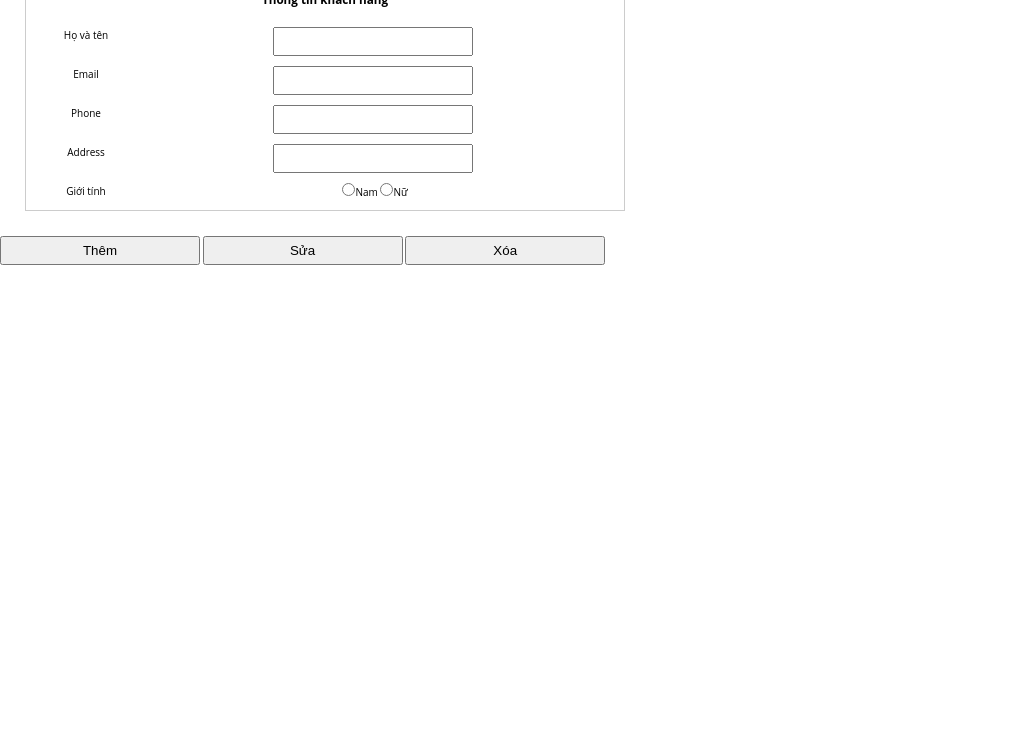
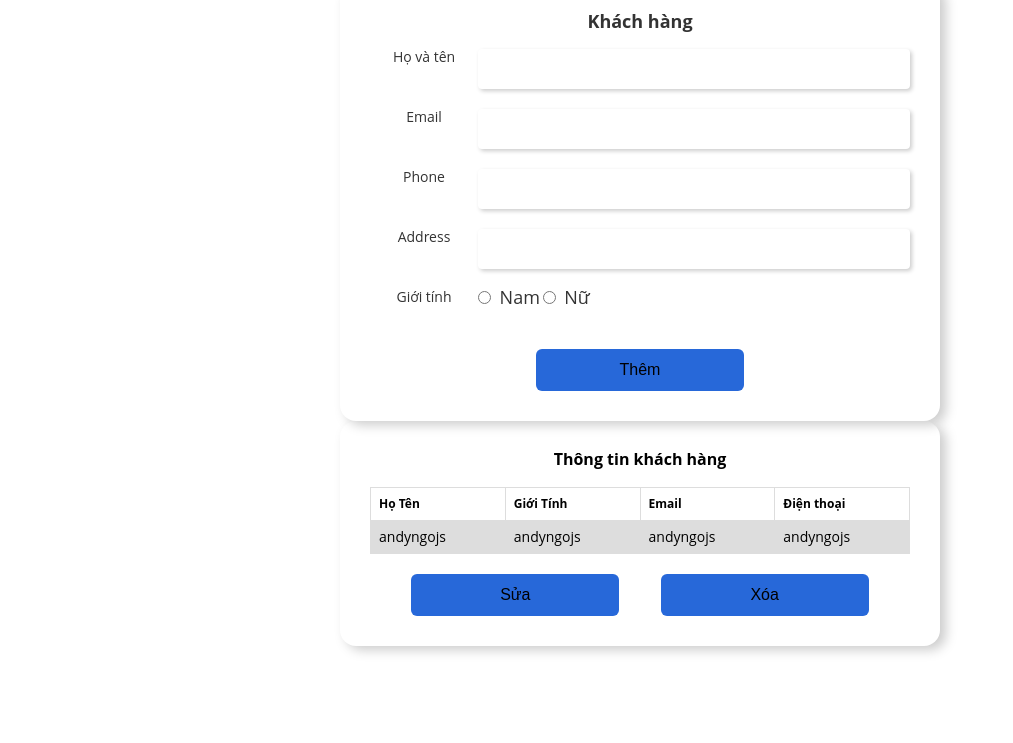
Before and after one commit to tranmanhduc-mg/oop, a plain HTML site: page index.html in a window 1280 px wide. Shown: the part 81-824 px from the top of the page, without its empty margins (0-1013 px from the left). Before the commit the page ends 800 px from the top, so only its background shows below. Drawn offline with Linux system fonts and the light colour scheme.

Commit message:
feat: added style and js

```diff
--- a/css/styles.css
+++ b/css/styles.css
@@ -21,42 +21,150 @@
   line-height: 1.6rem;
   scroll-behavior: smooth;
 }
-  body{
-      padding: 0px;
-      margin: 0px;
+
+body {
+  width: 100vw;
+  height: 100vh;
+  overflow-x: hidden;
 }
-  .text-heading{
+
+.app {
+  height: 100%;
+}
+
+.header {
   text-align: center;
-      margin-top: 20px;
+  height: 4rem;
+  margin-top: 2.4rem;
+}
+
+.text-heading {
   font-size: 35px;
+  line-height: 100%;
 }
-  .form-customer{
+
+.input-customer {
+  display: flex;
+  flex-direction: column;
+  justify-content: center;
+  align-items: center;
+}
+
+.form-customer {
   width: 600px;
-    border: 1px solid #ccc;
-    margin: 25px;
-    padding: 10px;
+  padding: 30px;
+
+  background-color: #fff;
+  box-shadow: 6px 4px 12px #ccc;
+
+  border-radius: 1.6rem;
 }
-.info-customer{
+
+.form-customer h3 {
+  font-size: 1.8rem;
+  color: #333;
+  text-align: center;
+}
+
+.info-customer {
   padding: 0px;
   margin-top: 0px;
   margin-bottom: 20px;
 }
-.form-customer label{
-    width: 100px;
-    float: left;
+
+.form-control {
+  display: flex;
 }
-.form-customer input[type="text"],button{
-    margin-bottom: 10px;
-    width: 200px;
-    padding: 5px;
+
+.form-customer label {
+  font-size: 1.4rem;
+  color: #333;
+
+  width: 20%;
+  height: 40px;
+  text-align: center;
 }
- .form-customer{
-    text-align: center;
+.form-customer input[type="text"] {
+  padding: 6px 12px;
+  margin-bottom: 2rem;
+  height: 40px;
+  flex: 1;
 
+  border: none;
+  outline: none;
+  border-radius: 0.4rem;
+  box-shadow: 2px 2px 4px #ccc;
 }
-.error{
-    color: red;
-    margin-left: 5px;
-    font-family: 'Times New Roman', Times, serif;
-    font-size: 12px;
+
+.form-customer input[type="text"]:focus {
+  border: 1px solid var(--primary-color);
 }
+
+.form-control .form-checkbox {
+  flex: 1;
+}
+
+.form-checkbox input[type="radio"] {
+  margin-right: 6px;
+}
+
+.form-checkbox span {
+  font-size: 18px;
+  color: #333;
+}
+
+.control-btn {
+  display: flex;
+  justify-content: space-evenly;
+  align-items: center;
+
+  width: 100%;
+  margin-top: 20px;
+}
+
+.control-btn button {
+  padding: 12px 10px;
+  font-size: 16px;
+  border: none;
+  border-radius: 6px;
+
+  width: 208px;
+  cursor: pointer;
+  outline: none;
+
+  background-color: #2768d9;
+}
+
+.form-data {
+  display: flex;
+  flex-direction: column;
+  justify-content: center;
+  align-items: center;
+
+  margin-top: 50px;
+
+  width: 600px;
+  padding: 30px;
+
+  background-color: #fff;
+  box-shadow: 6px 4px 12px #ccc;
+
+  border-radius: 1.6rem;
+  margin: 0 auto;
+}
+
+.form-data table {
+  border-collapse: collapse;
+  width: 100%;
+}
+
+td,
+th {
+  border: 1px solid #dddddd;
+  text-align: left;
+  padding: 8px;
+}
+
+tr:nth-child(even) {
+  background-color: #dddddd;
+}
--- a/index.html
+++ b/index.html
@@ -1,53 +1,87 @@
 <!DOCTYPE html>
 <html lang="en">
   <head>
-    <meta charset="UTF-8">
-    <meta http-equiv="X-UA-Compatible" content="IE=edge">
-    <meta name="viewport" content="width=device-width, initial-scale=1.0">
+    <meta charset="UTF-8" />
+    <meta http-equiv="X-UA-Compatible" content="IE=edge" />
+    <meta name="viewport" content="width=device-width, initial-scale=1.0" />
     <title>Document</title>
+    <link rel="stylesheet" href="./css/styles.css" />
   </head>
-    <link rel="stylesheet" href="./css/styles.css">
   <body>
     <div class="app">
       <div class="header">
         <h1 class="text-heading">Quản lý khách sạn</h1>
       </div>
+
       <div class="input-customer">
         <form class="form-customer">
-                <div class="name">
-                    <h3 class="info-customer">Thông tin khách hàng</h3>
+          <h3 class="info-customer">Khách hàng</h3>
+
+          <div class="form-control name">
             <label for="customer" class="info">Họ và tên</label>
-                    <input type="text" id="fullname">
+            <input type="text" id="fullname" />
             <span id="fullname-error" class="error"></span>
           </div>
 
-                 <div class="email">
+          <div class="form-control email">
             <label for="customer" class="info">Email</label>
-                     <input type="text" id="email">
+            <input type="text" id="email" />
             <span id="email-error" class="error"></span>
           </div>
 
-                 <div class="phone">
+          <div class="form-control phone">
             <label for="customer" class="info">Phone</label>
-                     <input type="text" id="phone">
+            <input type="text" id="phone" />
             <span id="phone-error" class="error"></span>
           </div>
 
-                 <div class="address">
+          <div class="form-control address">
             <label for="customer" class="info">Address</label>
-                     <input type="text" id="address">
+            <input type="text" id="address" />
             <span id="address-error" class="error"></span>
           </div>
 
-                  <div class="gender">
+          <div class="form-control gender">
             <label for="customer" class="info">Giới tính</label>
-                      <input type="radio" id="male" value="1">Nam
-                      <input type="radio" id="female" value="2">Nữ
+            <div class="form-checkbox">
+              <input type="radio" id="gender" value="male" />
+              <span>Nam</span>
+
+              <input type="radio" id="gender" value="female" />
+              <span>Nữ</span>
+            </div>
+          </div>
+
+          <div class="control-btn">
+            <button class="add">Thêm</button>
           </div>
         </form>
-             <button class="add">Thêm</button>
-             <button class="fix">Sửa</button>
-             <button class="remove">Xóa</button>
+      </div>
+
+      <div class="form-data">
+        <h3 class="info-customer" style="font-size: 16px">
+          Thông tin khách hàng
+        </h3>
+
+        <table>
+          <tr style="font-size: 12px">
+            <th>Họ Tên</th>
+            <th>Giới Tính</th>
+            <th>Email</th>
+            <th>Điện thoại</th>
+          </tr>
+          <tr style="font-size: 14px">
+            <td>andyngojs</td>
+            <td>andyngojs</td>
+            <td>andyngojs</td>
+            <td>andyngojs</td>
+          </tr>
+        </table>
+
+        <div class="control-btn">
+          <button class="add">Sửa</button>
+          <button class="add">Xóa</button>
+        </div>
       </div>
     </div>
   </body>
--- a/js/main.js
+++ b/js/main.js
@@ -0,0 +1,39 @@
+const txtName = document.querySelector("#fullname");
+const txtEmail = document.querySelector("#email");
+const txtPhone = document.querySelector("#phone");
+const txtAddress = document.querySelector("#address");
+const txtGender = document.querySelectorAll("#gender");
+
+const btnAdd = document.querySelector(".add");
+
+(function () {
+  txtName.onchange = (e) => {
+    const name = e.target.value;
+    Add(name);
+  };
+  txtEmail.onchange = (e) => {
+    const email = e.target.value;
+    Add(email);
+  };
+  txtPhone.onchange = (e) => {
+    const phone = e.target.value;
+    Add(phone);
+  };
+  txtAddress.onchange = (e) => {
+    const addr = e.target.value;
+    Add(addr);
+  };
+  txtGender.forEach((item) => {
+    item.onclick = (e) => {
+      const sex = e.target.value;
+      //   Add(sex);
+    };
+  });
+})();
+
+const Add = async (value) => {
+  btnAdd.onclick = (e) => {
+    e.preventDefault();
+    console.log(value);
+  };
+};
```
Lines whose indentation alone changed are shown as unchanged.
